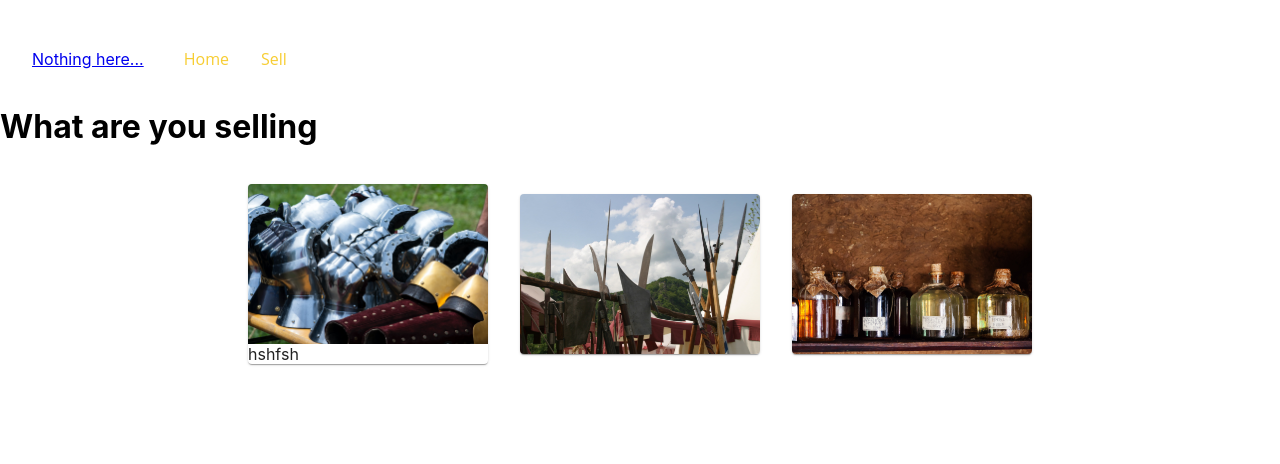
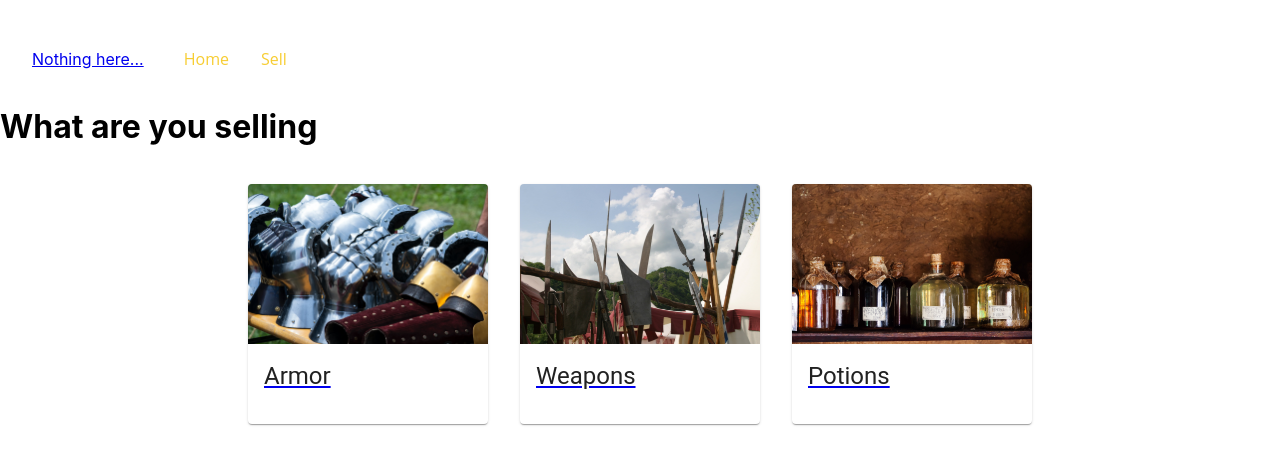
Before and after one commit to honeyai/Adventurer-s-Marketplace, a React (Create React App) app in the folder adventurer-frontend/: page /selling in a window 1280 px wide. Shown: the top 464 px of the page. Built offline with nearby package versions, Linux system fonts and the light colour scheme.

Commit message:
Added link routes

```diff
--- a/adventurer-frontend/src/components/SellersPage.js
+++ b/adventurer-frontend/src/components/SellersPage.js
@@ -3,35 +3,55 @@ import { MDBTypography } from "mdbreact";
 import Card from "@material-ui/core/Card";
 import CardMedia from "@material-ui/core/CardMedia";
 import "./Styles/sellersPage.css";
+import { CardContent, Typography } from "@material-ui/core";
+import { Link } from "react-router-dom";
 const SellersPage = () => {
   return (
     <div>
       <MDBTypography tag="h1">What are you selling</MDBTypography>
       <div className="sellersPage__cardContainer">
+        <Link to="/armor">
           <Card className="sellersPage__card">
             <CardMedia
               id="cardMedia"
               image={require("./Assets/Images/armor.jpg")}
               title="Armor"
             />
-          hshfsh
+            <CardContent>
+              <Typography gutterBottom variant="h5" component="h2">
+                Armor
+              </Typography>
+            </CardContent>
           </Card>
-
+        </Link>
+        <Link to="/weapons">
           <Card className="sellersPage__card">
             <CardMedia
               id="cardMedia"
               image={require("./Assets/Images/weapons.jpg")}
-            title="Armor"
+              title="Weapons"
             />
+            <CardContent>
+              <Typography gutterBottom variant="h5" component="h2">
+                Weapons
+              </Typography>
+            </CardContent>
           </Card>
-
+        </Link>
+        <Link to="/potions">
           <Card className="sellersPage__card">
             <CardMedia
               id="cardMedia"
               image={require("./Assets/Images/potions.jpg")}
-            title="Armor"
+              title="Potions"
             />
+            <CardContent>
+              <Typography gutterBottom variant="h5" component="h2">
+                Potions
+              </Typography>
+            </CardContent>
           </Card>
+        </Link>
       </div>
     </div>
   );
```
Lines whose indentation alone changed are shown as unchanged.
